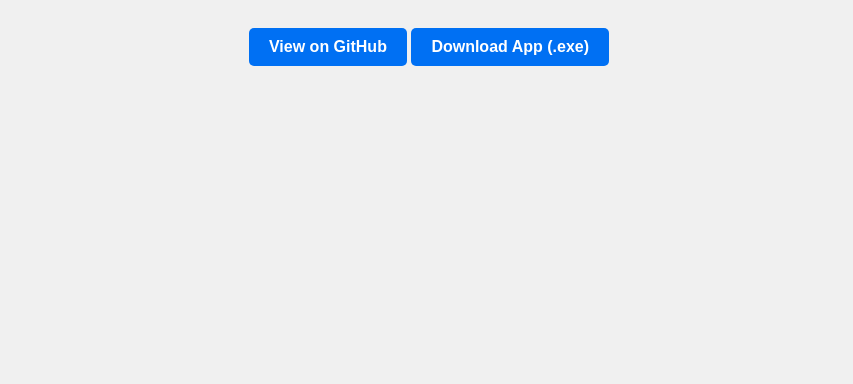
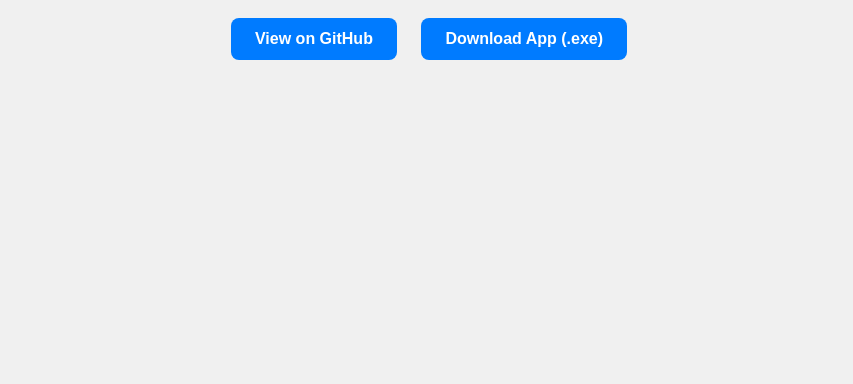
Before and after one commit to Krishna7141/real-hospital-landing, a plain HTML site: page index.html in a window 1280 px wide. Shown: the part 416-800 px from the top of the page, without its empty margins (211-1064 px from the left). Drawn offline with Linux system fonts and the light colour scheme.

Commit message:
Fixed button selector for proper styling

```diff
--- a/index.html
+++ b/index.html
@@ -18,15 +18,20 @@
       box-shadow: 0 0 10px rgba(0,0,0,0.2);
     }
     a.button {
-      display: inline-block;
-      padding: 10px 20px;
-      margin-top: 20px;
-      background-color: #0070f3;
-      color: white;
-      border-radius: 5px;
-      text-decoration: none;
-      font-weight: bold;
-    }
+  display: inline-block;
+  padding: 12px 24px;
+  margin: 10px;
+  background-color: #007bff;
+  color: white;
+  text-decoration: none;
+  font-weight: bold;
+  border-radius: 8px;
+  transition: background-color 0.3s;
+}
+
+a.button:hover {
+  background-color: #0056b3;
+}
   </style>
 </head>
 <body>
```
